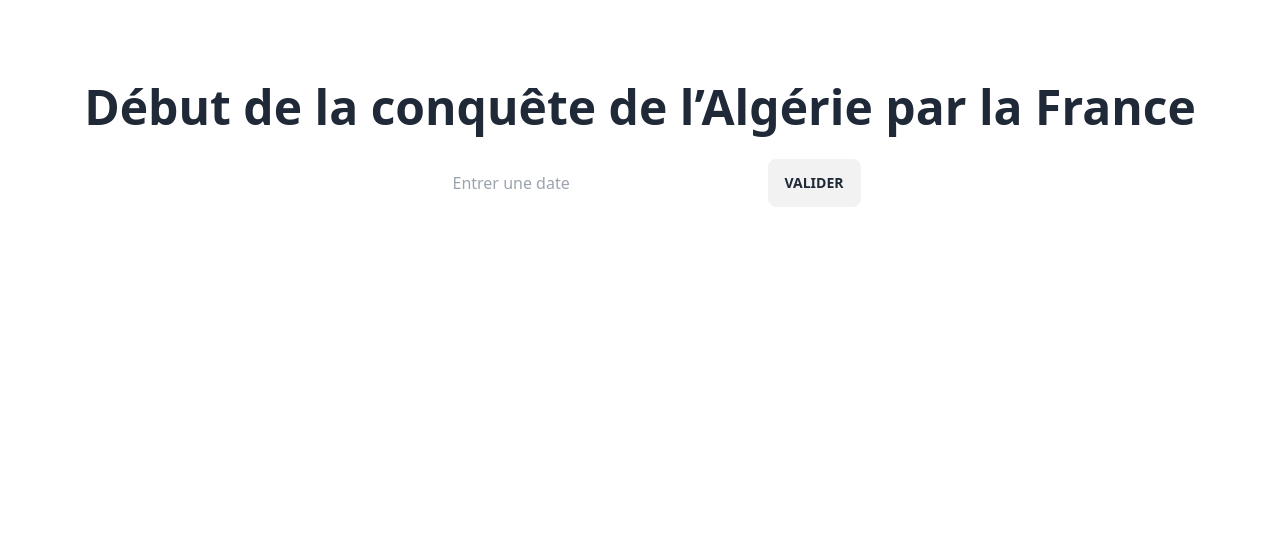
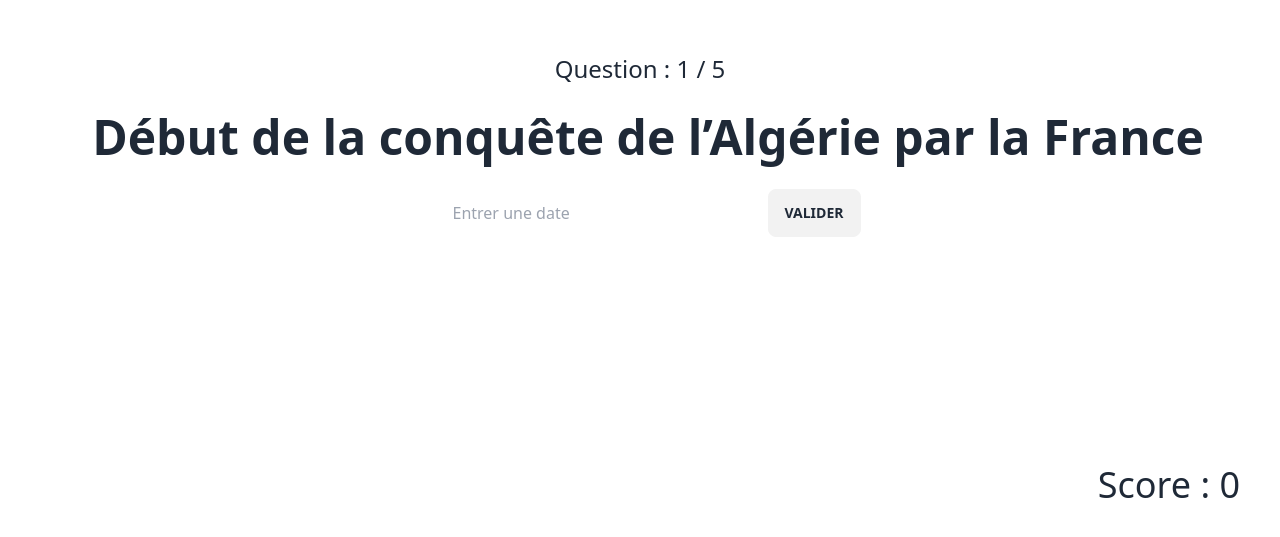
Before and after one commit to Pataubeur/date-quizz, a Vue app: page /quiz in a window 1280 px wide. Shown: the part 255-792 px from the top of the page. Built offline with nearby package versions, Linux system fonts and the light colour scheme.

Commit message:
Adding score and home page

```diff
--- a/package.json
+++ b/package.json
@@ -10,7 +10,8 @@
   },
   "dependencies": {
     "daisyui": "^3.6.3",
-    "vue": "^3.3.4"
+    "vue": "^3.3.4",
+    "vue-router": "^4.2.4"
   },
   "devDependencies": {
     "@vitejs/plugin-vue": "^4.2.3",
--- a/src/App.vue
+++ b/src/App.vue
@@ -1,7 +1,9 @@
 <script setup lang="ts">
-import Index from './components/Index.vue'
+
 </script>
 
 <template>
-  <Index/>
+  <div id="app">
+    <router-view></router-view>
+  </div>
 </template>
--- /dev/null
+++ b/src/components/Home.vue
@@ -0,0 +1,13 @@
+<script setup lang="ts">
+
+</script>
+
+<template>
+  <div class="flex justify-center items-center h-screen text-center">
+    <router-link to="/quiz"><button class="btn">Commencer le quiz</button></router-link>
+  </div>
+</template>
+
+<style scoped>
+
+</style>
--- a/src/components/Index.vue
+++ b/src/components/Quiz.vue
@@ -1,11 +1,16 @@
 <script setup lang="ts">
   import {ref} from "vue";
   import date from "../assets/date.json"
+  import {store} from "../store.ts";
+  import router from "../router.ts";
 
   const checked = ref(false)
   const answer = ref('')
   let date_asked = date.dates[Math.floor(Math.random()*date.dates.length-1)]
   let good_answer = false
+  let question_number = 1
+  const question_limit = 5
+
   function submit() {
     checked.value = true
     let date_good_answer = ''
@@ -15,15 +20,22 @@
       date_good_answer = date_asked['year']
     }
     good_answer = date_good_answer === (answer.value);
+    if(good_answer) {
+      store.score = store.score + 1
+    }
     setTimeout(() => {
       focusNext();
     }, 20);
   }
 
   function next() {
+    question_number++
     date_asked = date.dates[Math.floor(Math.random()*date.dates.length-1)]
     checked.value = false
     answer.value = ''
+    if(question_number == question_limit) {
+      router.push('/')
+    }
     setTimeout(() => {
       focusNextInput();
     }, 20);
@@ -48,6 +60,9 @@
 <template>
   <div class="flex justify-center items-center h-screen text-center">
     <div v-if="!checked" class="space-x-4">
+      <h1 class="text-2xl mb-7 text-black-500">
+        Question : {{ question_number }} / {{ question_limit }}
+      </h1>
       <h1 class="text-5xl mb-7 text-black-500 font-bold">
         {{ date_asked['event'] }}
       </h1>
@@ -58,6 +73,9 @@
     </div>
     <div v-else class="space-x-4">
       <div v-if="good_answer" class="space-x-4">
+        <h1 class="text-2xl mb-7 text-black-500">
+          Question : {{ question_number }} / {{ question_limit }}
+        </h1>
         <h1 class="text-5xl mb-7 text-black-500 font-bold">
           <span> {{ date_asked['event'] }} </span>
         </h1>
@@ -72,6 +90,9 @@
         </div>
       </div>
       <div v-else class="space-x-4">
+        <h1 class="text-2xl mb-7 text-black-500">
+          Question : {{ question_number }} / {{ question_limit }}
+        </h1>
         <h1 class="text-5xl mb-7 text-black-500 font-bold">
           <span> {{ date_asked['event'] }} </span>
         </h1>
@@ -86,6 +107,9 @@
         </div>
       </div>
     </div>
+    <span class="absolute bottom-10 right-10 text-4xl">
+      Score : {{ store.score }}
+    </span>
   </div>
 </template>
 
--- a/src/main.ts
+++ b/src/main.ts
@@ -1,5 +1,6 @@
 import { createApp } from 'vue'
 import './style.css'
 import App from './App.vue'
+import router from "./router.ts";
 
-createApp(App).mount('#app')
+createApp(App).use(router).mount('#app')
--- /dev/null
+++ b/src/router.ts
@@ -0,0 +1,17 @@
+import { createRouter, createWebHistory } from 'vue-router'
+import Homepage from "./components/Home.vue";
+import Index from "./components/Quiz.vue";
+
+export default createRouter({
+    history: createWebHistory(),
+    routes: [
+        {
+            path: '/',
+            component: Homepage,
+        },
+        {
+            path: '/quiz',
+            component: Index,
+        },
+    ],
+})
--- /dev/null
+++ b/src/store.ts
@@ -0,0 +1,5 @@
+import {reactive} from "vue";
+
+export const store = reactive({
+    score: 0
+})
```
Also changed, not shown: 1 other file (tests, documents, lock files or other folders).
